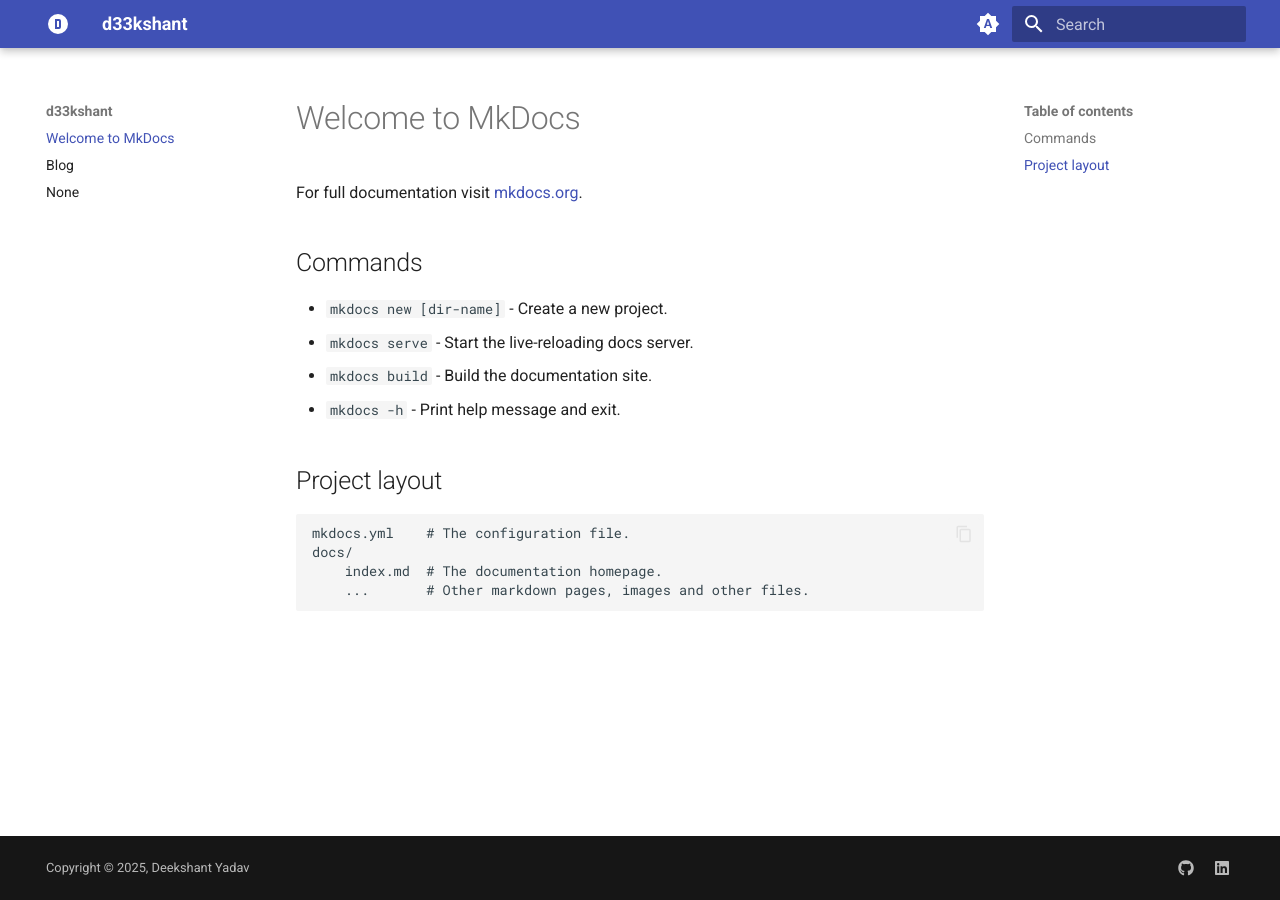
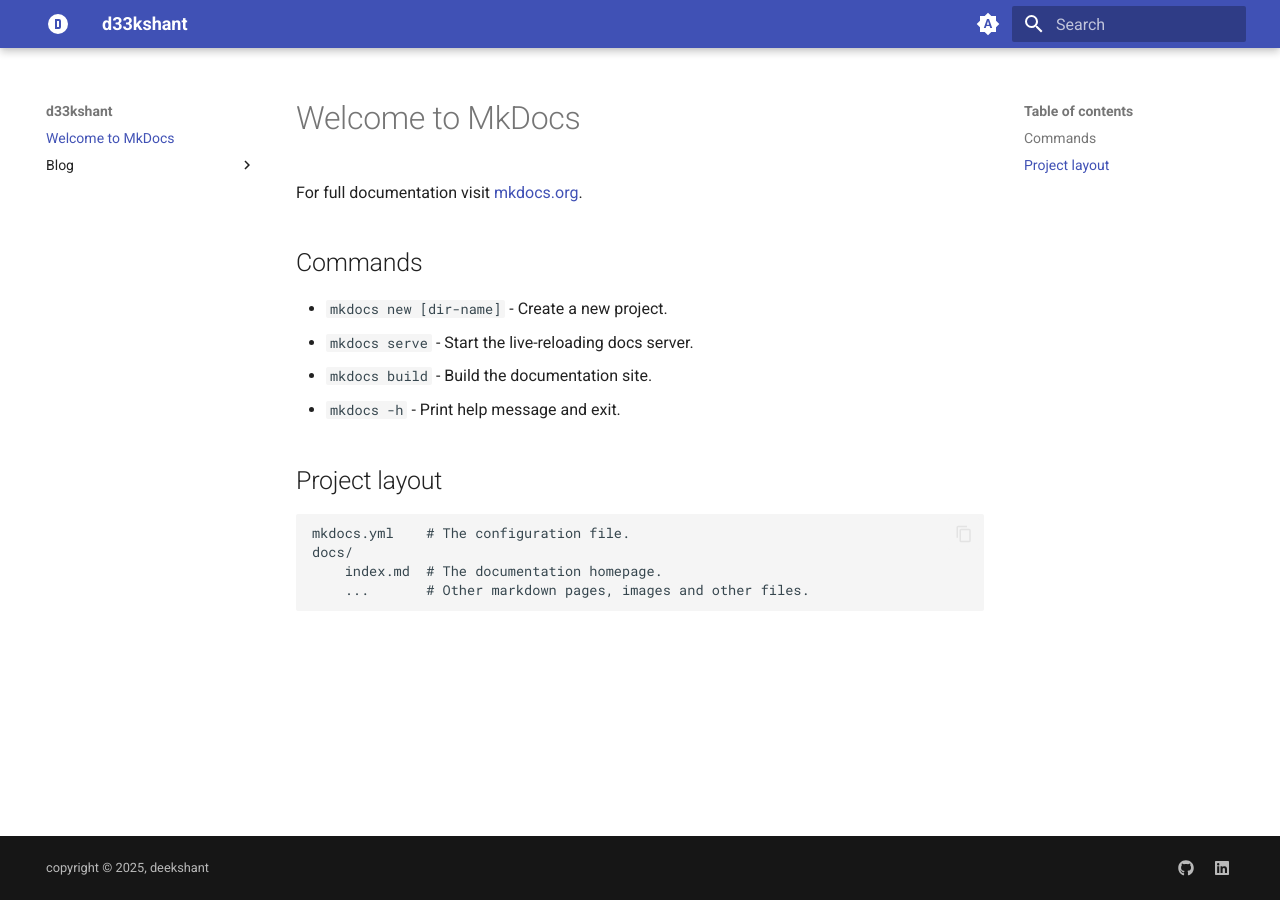
Before and after one commit to d33kshant/d33kshant.github.io, an MkDocs documentation site: the page built from docs/index.md, in a window 1280 px wide. Built offline with MkDocs 1.6.1 and Material for MkDocs 9.7.7, drawn with Linux system fonts in a browser that asks for light colours; some of the changed lines change nothing that is shown.

Commit message:
feat: removed custom navigation

```diff
--- a/mkdocs.yml
+++ b/mkdocs.yml
@@ -1,11 +1,6 @@
 site_name: d33kshant
 site_url: https://d33kshant.github.io/
-copyright: Copyright &copy; 2025, Deekshant Yadav
-# Site navigation in sidebar
-nav:
-  - index.md
-  - blog/index.md
-  - about.md
+copyright: copyright &copy; 2025, deekshant
 # Material theme configuration
 theme:
   name: material
```
